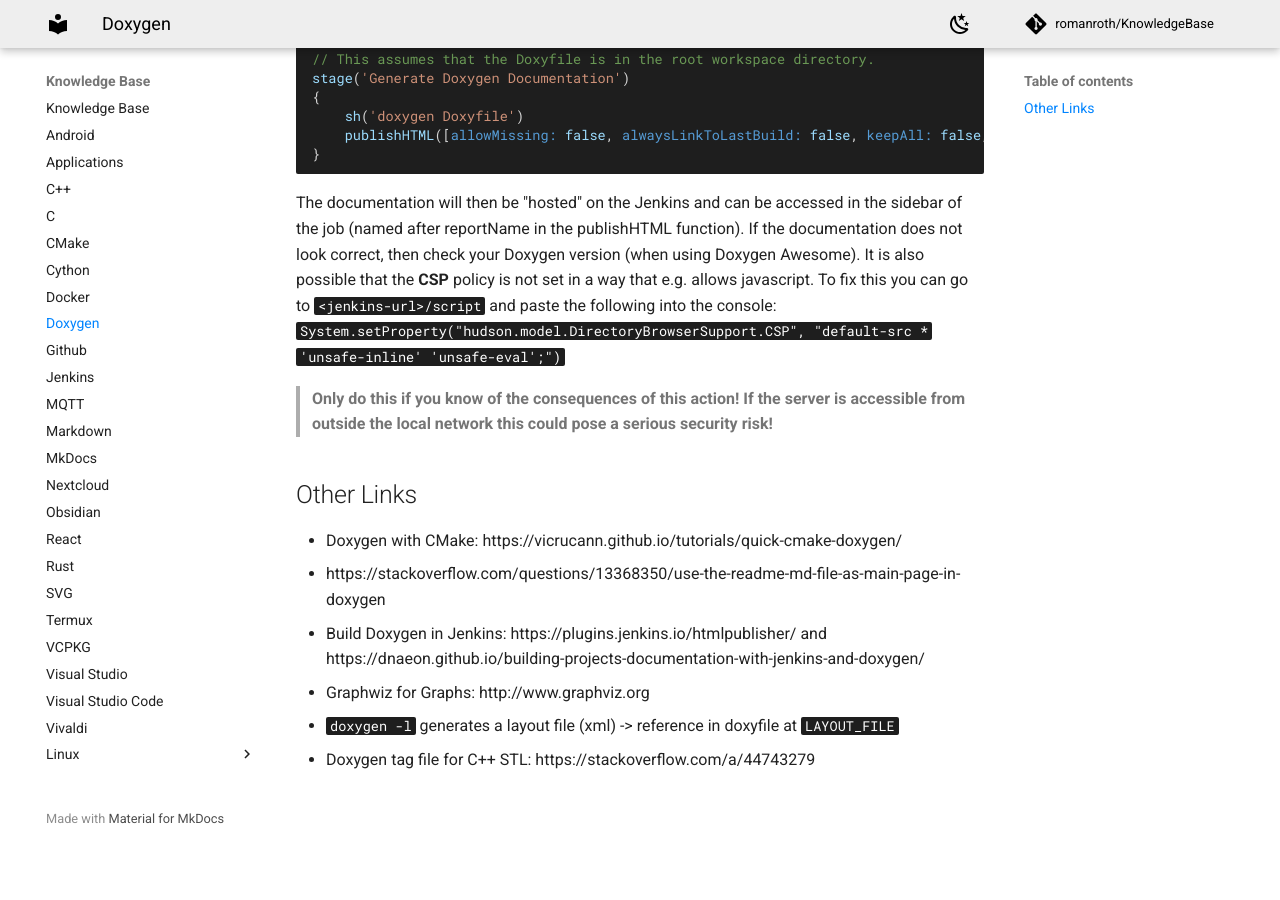
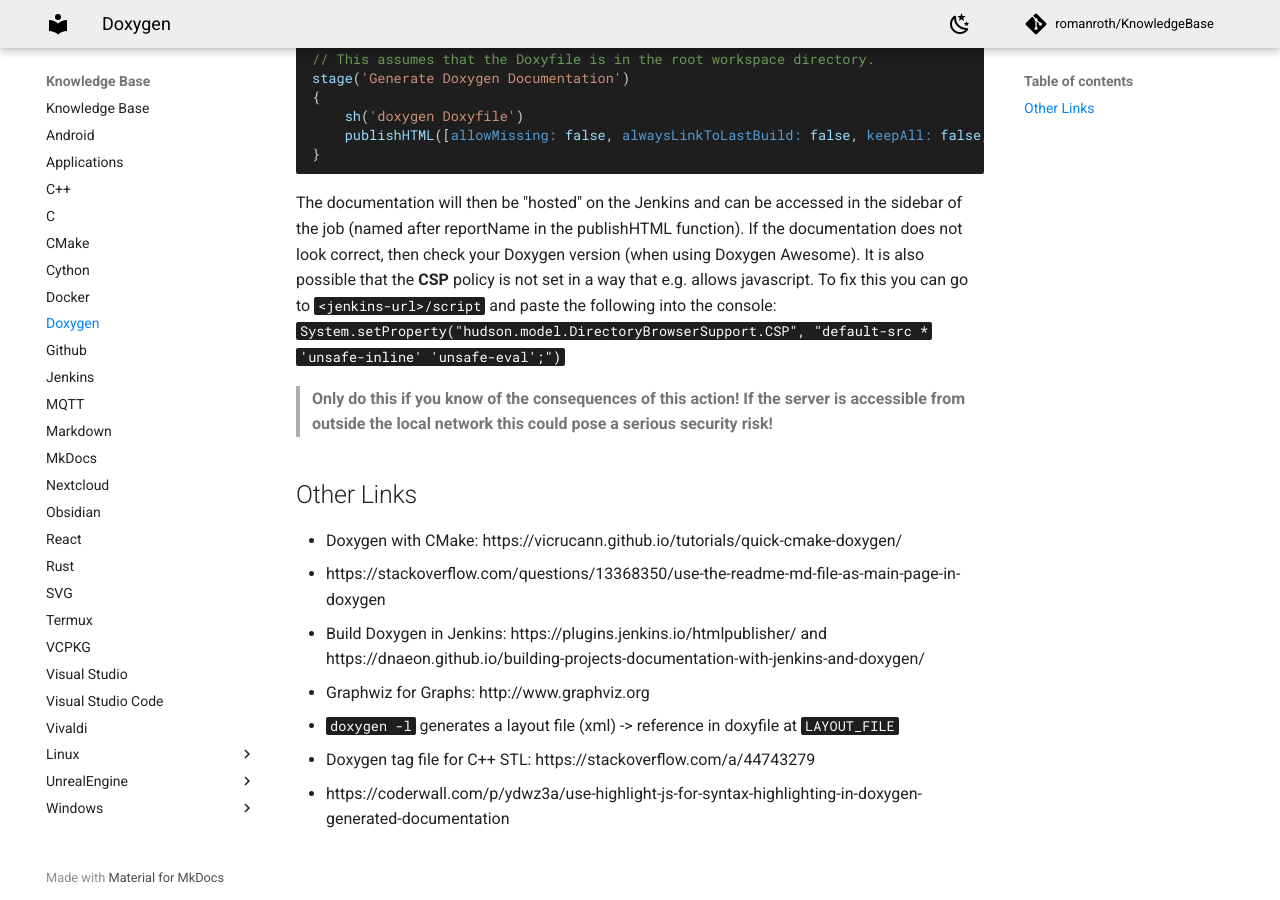
Before and after one commit to romanroth/KnowledgeBase, an MkDocs documentation site: the page built from Docs/Doxygen.md, in a window 1280 px wide and 900 px high, scrolled down 713 px. Built offline with MkDocs 1.6.1 and Material for MkDocs 9.7.7, drawn with Linux system fonts in a browser that asks for light colours; comment, search, counter and statistics services are not loaded; before the commit the page ends 1554 px from its top, so only the background shows below that; part of the change alters nothing that is shown.

Commit message:
Added link for how to use highlighjs in Doxygen.

```diff
--- a/Docs/Doxygen.md
+++ b/Docs/Doxygen.md
@@ -43,3 +43,4 @@ It is also possible that the **CSP** policy is not set in a way that e.g. allows
 
 - `doxygen -l` generates a layout file (xml) -> reference in doxyfile at `LAYOUT_FILE`
 - Doxygen tag file for C++ STL: https://stackoverflow.com/a/44743279
+- https://coderwall.com/p/ydwz3a/use-highlight-js-for-syntax-highlighting-in-doxygen-generated-documentation
```
